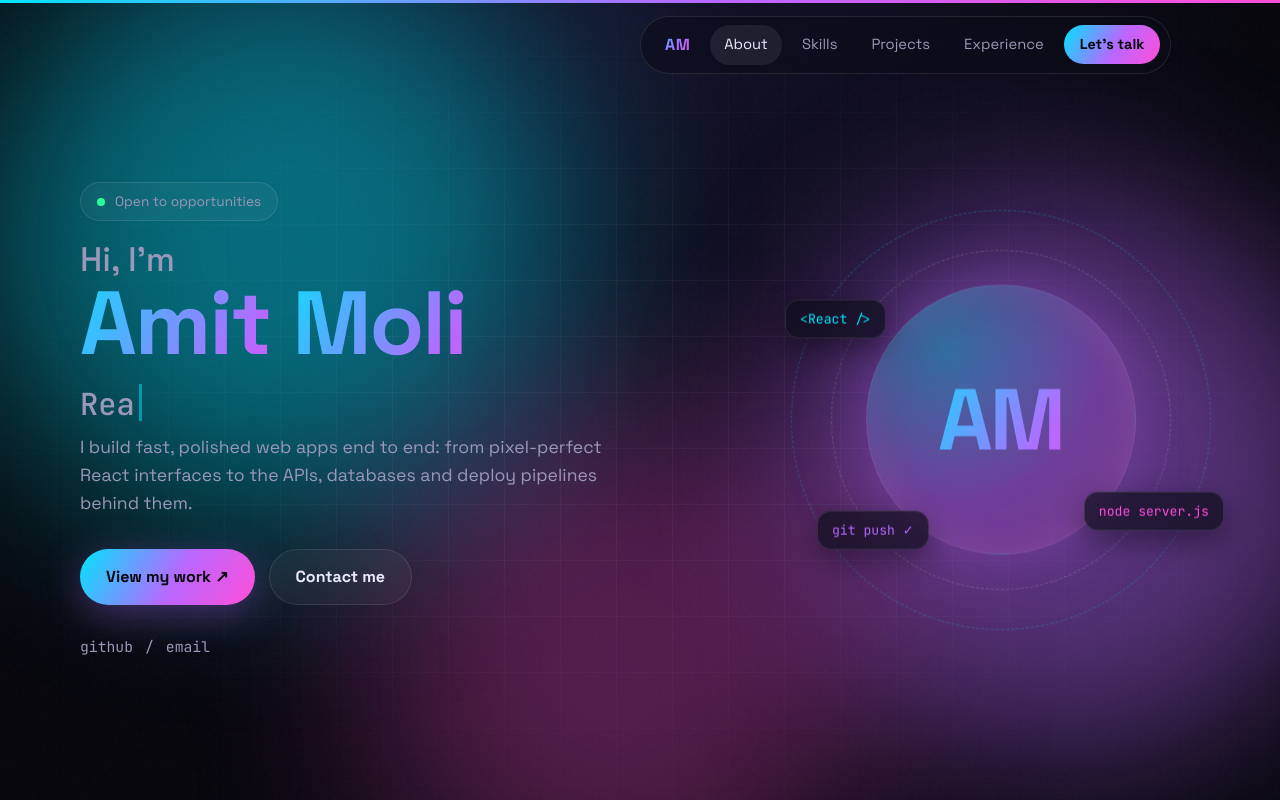
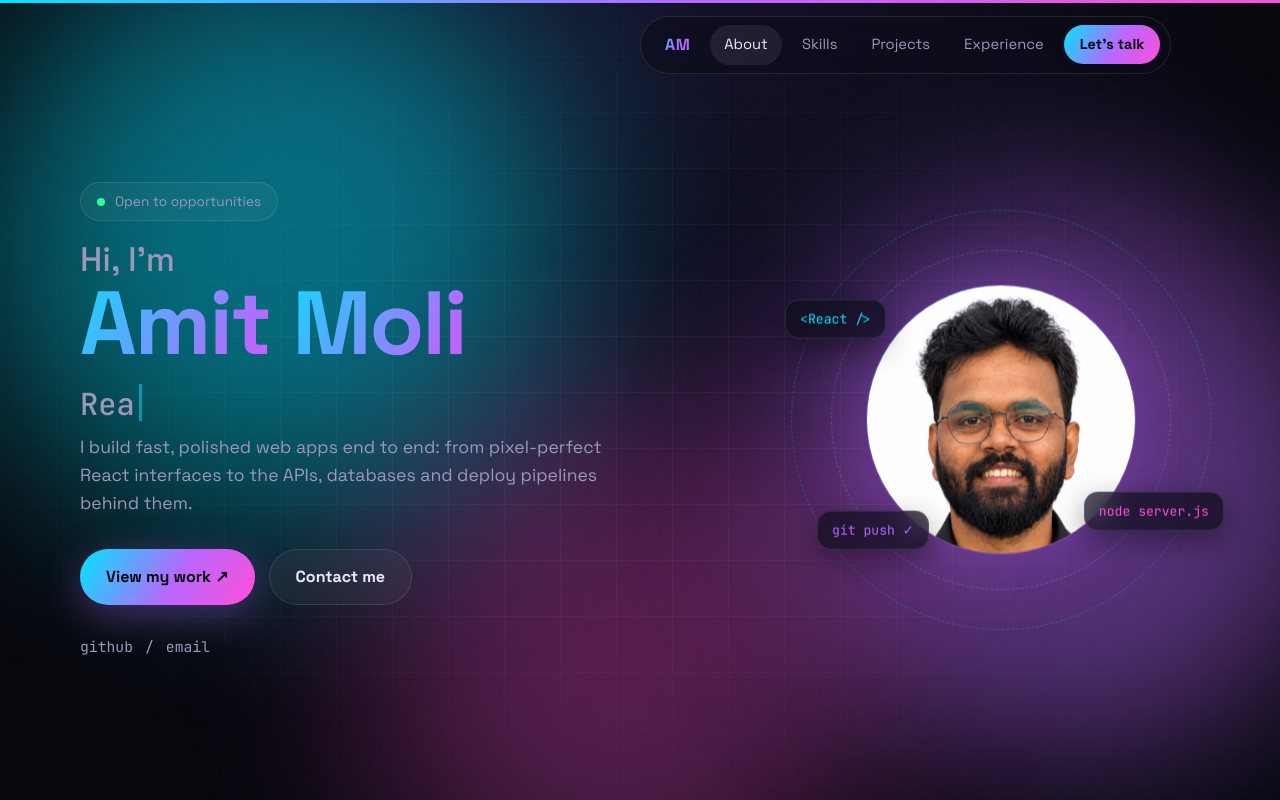
Before and after one commit to Amitmoli/Amitmoli.github.io, a React (Vite) app: page / in a window 1280 px wide. Shown: the top 800 px of the page. Built offline with nearby package versions, Linux system fonts and the light colour scheme.

Commit message:
Add profile photo to hero avatar
Co-Authored-By: Claude Sonnet 5.5 <noreply@anthropic.com>

```diff
--- a/src/App.jsx
+++ b/src/App.jsx
@@ -321,7 +321,17 @@ function Hero() {
               animate={{ y: [0, -14, 0] }}
               transition={{ duration: 6, repeat: Infinity, ease: 'easeInOut' }}
             >
-              <span className="grad-text">AM</span>
+              {profile.photo ? (
+                <img
+                  src={`${import.meta.env.BASE_URL}${profile.photo}`}
+                  alt={`${profile.name} portrait`}
+                  width="270"
+                  height="270"
+                  fetchpriority="high"
+                />
+              ) : (
+                <span className="grad-text">AM</span>
+              )}
             </motion.div>
           </motion.div>
           <motion.div className="chip mono c1" animate={{ y: [0, -10, 0] }} transition={{ duration: 5, repeat: Infinity }}>
--- a/src/data.js
+++ b/src/data.js
@@ -14,6 +14,7 @@ export const profile = {
   phoneRaw: '919535656560',
   github: 'https://github.com/Amitmoli',
   linkedin: '', // add your LinkedIn URL here to show the button
+  photo: 'photo.jpg', // file in /public
   resume: '', // e.g. '/resume.pdf' after adding the file to /public
   company: 'Desalt Encore SheetMetal Pvt Ltd',
   title: 'Software Engineer · Full-Stack Developer',
```
Also changed, not shown: public/photo.jpg (added).
